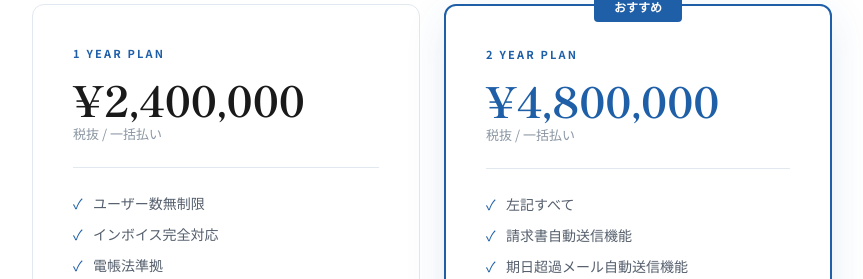
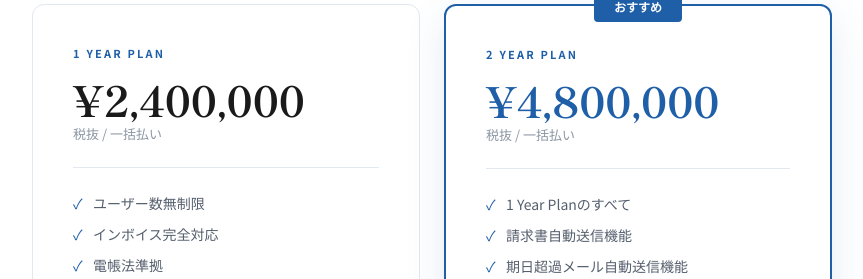
Before and after one commit to Smiyata3839/ai-keiri-shain, a Next.js app in the folder app/: page /lp in a window 1280 px wide. Shown: the part 5413-5692 px from the top of the page, without its empty margins (208-1071 px from the left). Built offline with nearby package versions, Linux system fonts and the light colour scheme; what @heroui/react would draw is missing.

Commit message:
UI: update pricing card 2 description from 左記すべて to 1 Year Planのすべて
Co-Authored-By: Claude Opus 4.6 (1M context) <noreply@anthropic.com>

```diff
--- a/app/src/app/lp/page.tsx
+++ b/app/src/app/lp/page.tsx
@@ -638,7 +638,7 @@ export default function LPPage() {
               <p style={{ fontSize: 42, fontFamily: "var(--font-serif)", color: "var(--blue)", fontWeight: 700, marginBottom: 4, lineHeight: 1 }}>¥4,800,000</p>
               <p style={{ fontSize: 13, color: "var(--text-muted)", marginBottom: 24 }}>税抜 / 一括払い</p>
               <div style={{ borderTop: "1px solid var(--border)", paddingTop: 20, marginBottom: 24, flex: 1 }}>
-                {["左記すべて", "請求書自動送信機能", "期日超過メール自動送信機能", "長期利用によるAI精度向上"].map((t) => (
+                {["1 Year Planのすべて", "請求書自動送信機能", "期日超過メール自動送信機能", "長期利用によるAI精度向上"].map((t) => (
                   <p key={t} style={{ fontSize: 14, color: "var(--text-sub)", lineHeight: 2.2, paddingLeft: 20, position: "relative" }}>
                     <span style={{ position: "absolute", left: 0, color: "var(--blue)" }}>✓</span>{t}
                   </p>
```
